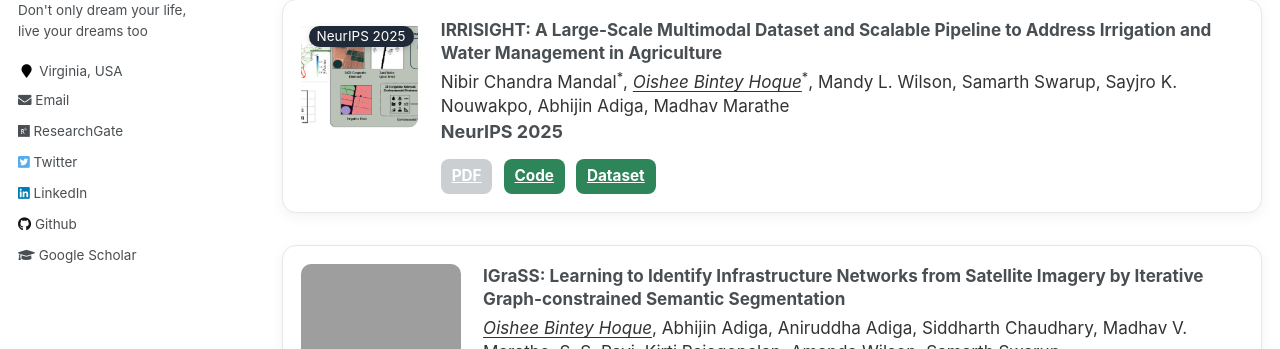
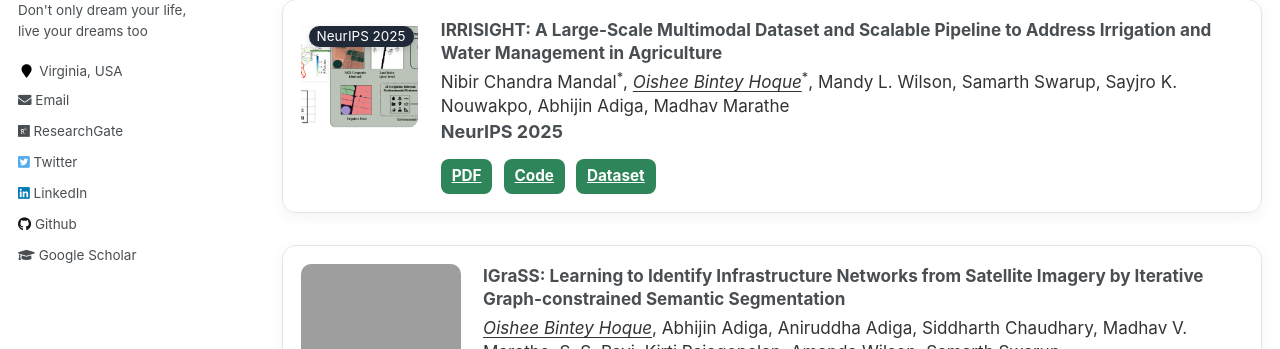
Before and after one commit to oishee-hoque/oishee-hoque.github.io, a Jekyll site: the page built from _pages/publications.md, in a window 1280 px wide. Shown: the part 333-682 px from the top of the page. Built offline with Jekyll 4.4.1, drawn with Linux system fonts in a browser that asks for light colours; grey boxes are pictures that could not be loaded.

Commit message:
check pub2

```diff
--- a/_pages/publications.md
+++ b/_pages/publications.md
@@ -15,7 +15,7 @@
       src="{{ '/images/pubs/irrisight.png' | relative_url }}"
       alt="IRRISIGHT demo"
       class="pub-thumb"
-      width="260" height="210" loading="lazy" decoding="async"
+      width="160" height="110" loading="lazy" decoding="async"
     />
     <span class="conf-badge">NeurIPS&nbsp;2025</span>
   </div>
@@ -32,7 +32,7 @@
   </p>
   <strong>NeurIPS 2025</strong>
     <div class="pub-links">
-      <a class="btn btn-disabled" aria-disabled="true" title="Link coming soon">PDF</a>
+      <a class="btn" aria-disabled="true" title="Link coming soon">PDF</a>
       <a class="btn" href="https://github.com/Nibir088/IRRISIGHT" target="_blank" rel="noopener">Code</a>
       <a class="btn" href="https://huggingface.co/datasets/OBH30/IRRISIGHT" target="_blank" rel="noopener">Dataset</a>
     </div>
```
